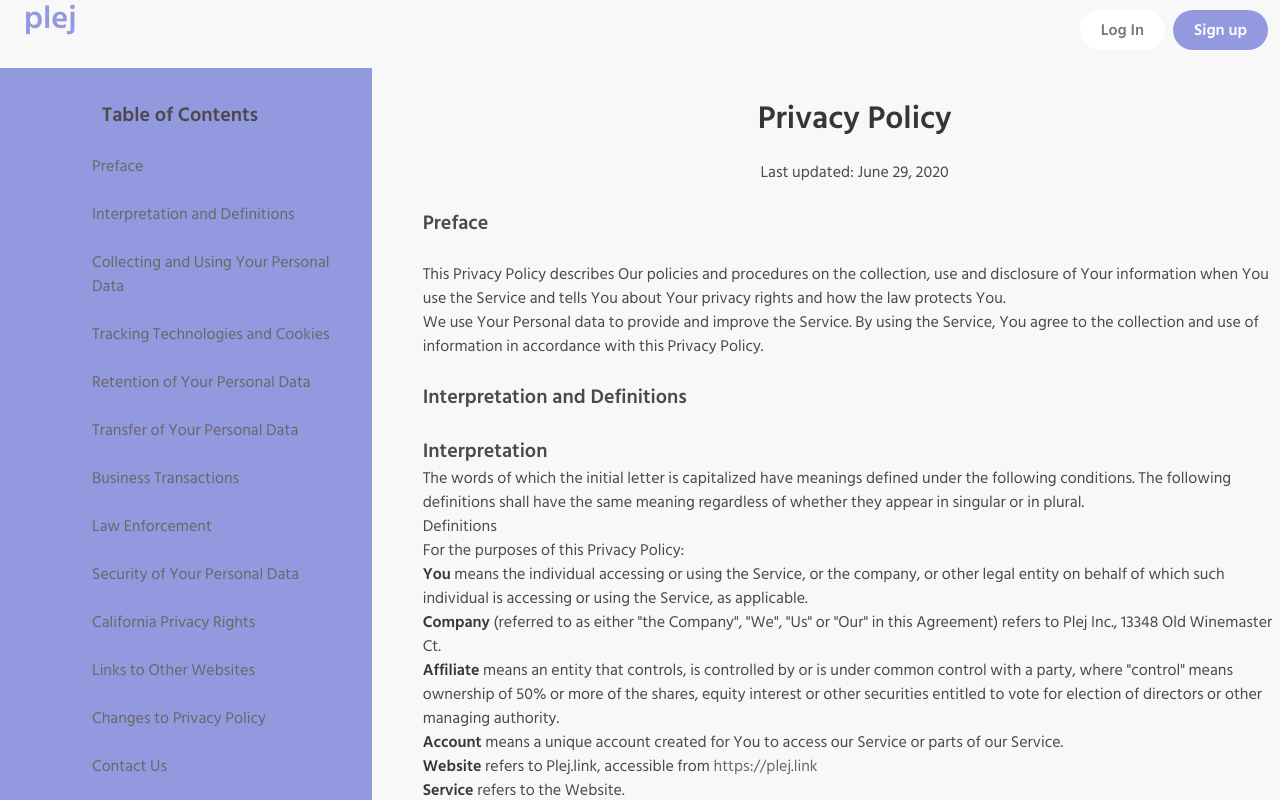
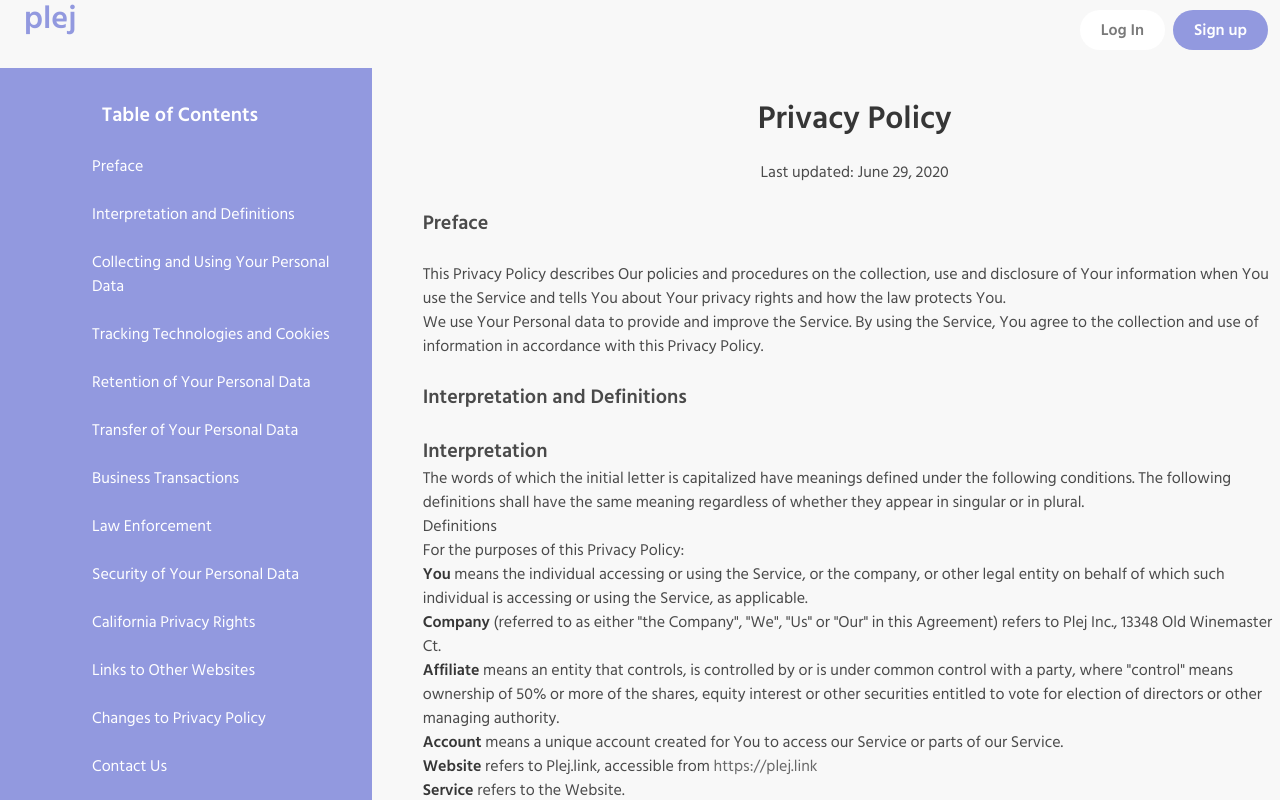
Before and after one commit to CocoMocoMan/plej, a Vue app in the folder client/: page /privacypolicy in a window 1280 px wide. Shown: the top 800 px of the page. Built offline with nearby package versions, Linux system fonts and the light colour scheme; what vue-input-autowidth would draw is missing.

Commit message:
changed style of Table of Contents on T&C and PP

```diff
--- a/client/src/views/PrivacyPolicy.vue
+++ b/client/src/views/PrivacyPolicy.vue
@@ -2,34 +2,34 @@
   <div class="columns">
     <div class="column is-3" id="left">
       <br>
-      <p class="is-size-5 is-strong has-text-centered">Table of Contents</p>
+      <p class="is-size-5 is-strong has-text-centered has-text-white">Table of Contents</p>
       <ul class="ml-6 pl-6 pb-6 mb-6">
         <br>
-        <li><a href="#Preface">Preface</a></li>
+        <li><a class="has-text-white" href="#Preface">Preface</a></li>
         <br>
-        <li><a href="#Interpretation">Interpretation and Definitions</a></li>
+        <li><a class="has-text-white" href="#Interpretation">Interpretation and Definitions</a></li>
         <br>
-        <li><a href="#DataCollection">Collecting and Using Your Personal Data</a></li>
+        <li><a class="has-text-white" href="#DataCollection">Collecting and Using Your Personal Data</a></li>
         <br>
-        <li><a href="#Tracking">Tracking Technologies and Cookies</a></li>
+        <li><a class="has-text-white" href="#Tracking">Tracking Technologies and Cookies</a></li>
         <br>
-        <li><a href="#Retention">Retention of Your Personal Data</a></li>
+        <li><a class="has-text-white"  href="#Retention">Retention of Your Personal Data</a></li>
         <br>
-        <li><a href="#Transfer">Transfer of Your Personal Data</a></li>
+        <li><a class="has-text-white" href="#Transfer">Transfer of Your Personal Data</a></li>
         <br>
-        <li><a href="#Transactions">Business Transactions</a></li>
+        <li><a class="has-text-white" href="#Transactions">Business Transactions</a></li>
         <br>
-        <li><a href="#LawEnforcement">Law Enforcement</a></li>
+        <li><a class="has-text-white" href="#LawEnforcement">Law Enforcement</a></li>
         <br>
-        <li><a href="#Security">Security of Your Personal Data</a></li>
+        <li><a class="has-text-white" href="#Security">Security of Your Personal Data</a></li>
         <br>
-        <li><a href="#CAPrivacyRights">California Privacy Rights</a></li>
+        <li><a class="has-text-white" href="#CAPrivacyRights">California Privacy Rights</a></li>
         <br>
-        <li><a href="#Links">Links to Other Websites</a></li>
+        <li><a class="has-text-white" href="#Links">Links to Other Websites</a></li>
         <br>
-        <li><a href="#Changes">Changes to Privacy Policy</a></li>
+        <li><a class="has-text-white" href="#Changes">Changes to Privacy Policy</a></li>
         <br>
-        <li><a href="#Contact">Contact Us</a></li>
+        <li><a class="has-text-white" href="#Contact">Contact Us</a></li>
         <br>
         <br>
         <br>
--- a/client/src/views/TermsConditions.vue
+++ b/client/src/views/TermsConditions.vue
@@ -2,28 +2,28 @@
   <div class="columns">
     <div class="column is-3" id="left">
       <br>
-      <p class="is-size-5 is-strong has-text-centered">Table of Contents</p>
+      <p class="is-size-5 is-strong has-text-centered has-text-white">Table of Contents</p>
       <ul class="ml-6 pl-6 pb-6 mb-6">
         <br>
-        <li><a href="#Welcome">Welcome to Plej.link</a></li>
+        <li><a class="has-text-white" href="#Welcome">Welcome to Plej.link</a></li>
         <br>
-        <li><a href="#Cookies">Cookies</a></li>
+        <li><a class="has-text-white" href="#Cookies">Cookies</a></li>
         <br>
-        <li><a href="#License">License</a></li>
+        <li><a class="has-text-white" href="#License">License</a></li>
         <br>
-        <li><a href="#Hyperlinking">Hyperlinking to Our Content</a></li>
+        <li><a class="has-text-white" href="#Hyperlinking">Hyperlinking to Our Content</a></li>
         <br>
-        <li><a href="#iFrames">iFrames</a></li>
+        <li><a class="has-text-white" href="#iFrames">iFrames</a></li>
         <br>
-        <li><a href="#ContentLiability">Content Liability</a></li>
+        <li><a class="has-text-white" href="#ContentLiability">Content Liability</a></li>
         <br>
-        <li><a href="#Privacy">Your Privacy</a></li>
+        <li><a class="has-text-white" href="#Privacy">Your Privacy</a></li>
         <br>
-        <li><a href="#Rights">Reservation of Rights</a></li>
+        <li><a class="has-text-white" href="#Rights">Reservation of Rights</a></li>
         <br>
-        <li><a href="#Removal">Removal of links from our website</a></li>
+        <li><a class="has-text-white" href="#Removal">Removal of links from our website</a></li>
         <br>
-        <li><a href="#Disclaimer">Disclaimer</a></li>
+        <li><a class="has-text-white" href="#Disclaimer">Disclaimer</a></li>
         <br>
         <br>
         <br>
```
